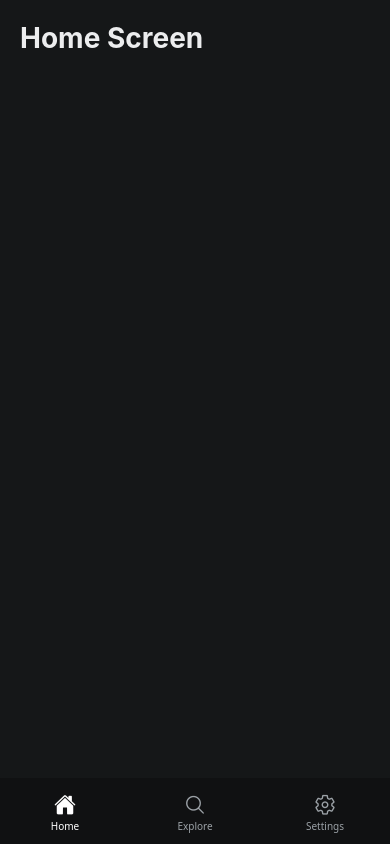
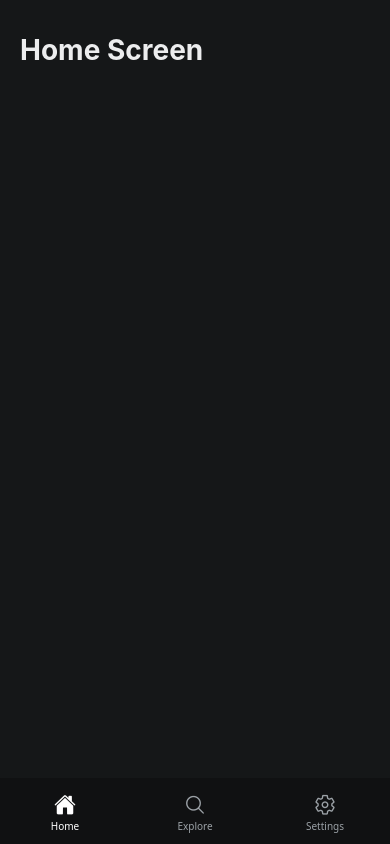
Before and after one commit to lowner75/react-native-template, a React Native app: screen /Home in a window 390 px wide. Built offline with nearby package versions, Linux system fonts and the light colour scheme.

Commit message:
feat(home): hide header and add top padding with safe area

```diff
--- a/src/screens/HomeScreen.tsx
+++ b/src/screens/HomeScreen.tsx
@@ -8,7 +8,7 @@ export default function HomeScreen() {
   const insets = useSafeAreaInsets();
 
   return (
-    <ScreenWrapper style={{ paddingTop: insets.top + 24 }}>
+    <ScreenWrapper style={{ paddingTop: insets.top + 36 }}>
       <ThemedText type="title">Home Screen</ThemedText>
     </ScreenWrapper>
   );
```
